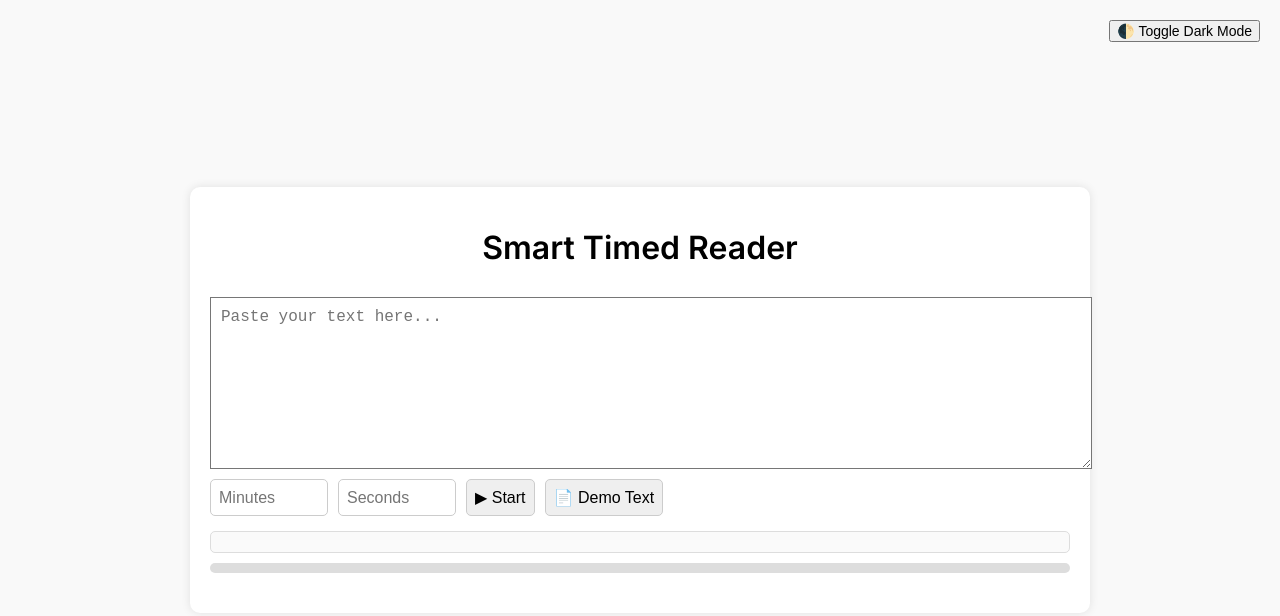
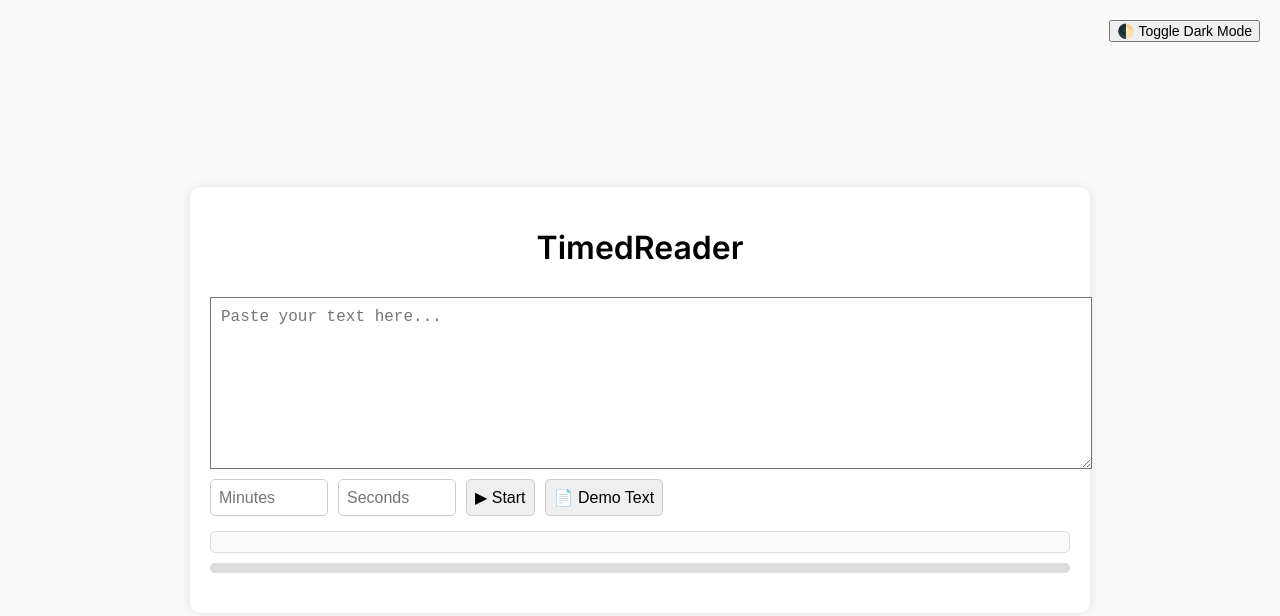
Before and after one commit to BadDragon22/TimedReader, a plain HTML site: page index.html in a window 1280 px wide. Drawn offline with Linux system fonts and the light colour scheme.

Commit message:
Update index.html

```diff
--- a/index.html
+++ b/index.html
@@ -125,7 +125,7 @@
 <body>
   <button class="dark-toggle" onclick="toggleDarkMode()">🌓 Toggle Dark Mode</button>
   <div class="container">
-    <h1>Smart Timed Reader</h1>
+    <h1>TimedReader</h1>
     <div id="countdown"></div>
     <textarea id="textInput" placeholder="Paste your text here..."></textarea>
     <div class="controls">
```
